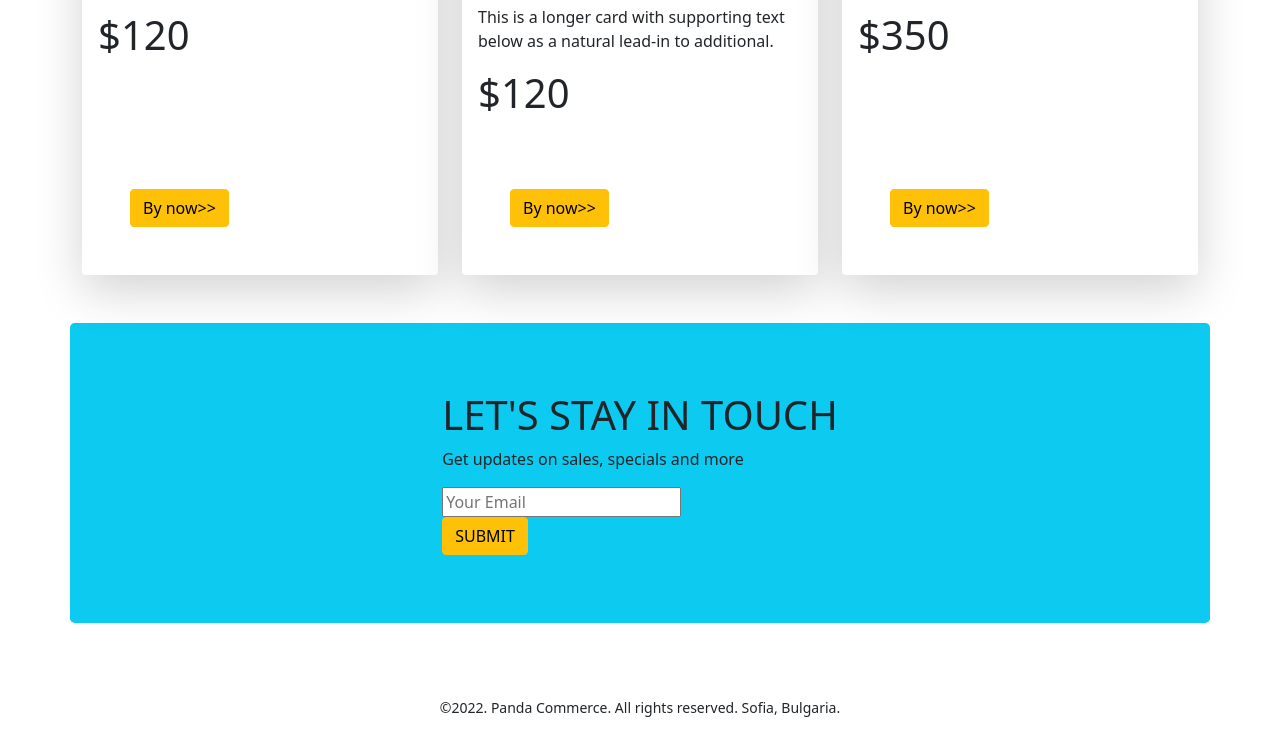
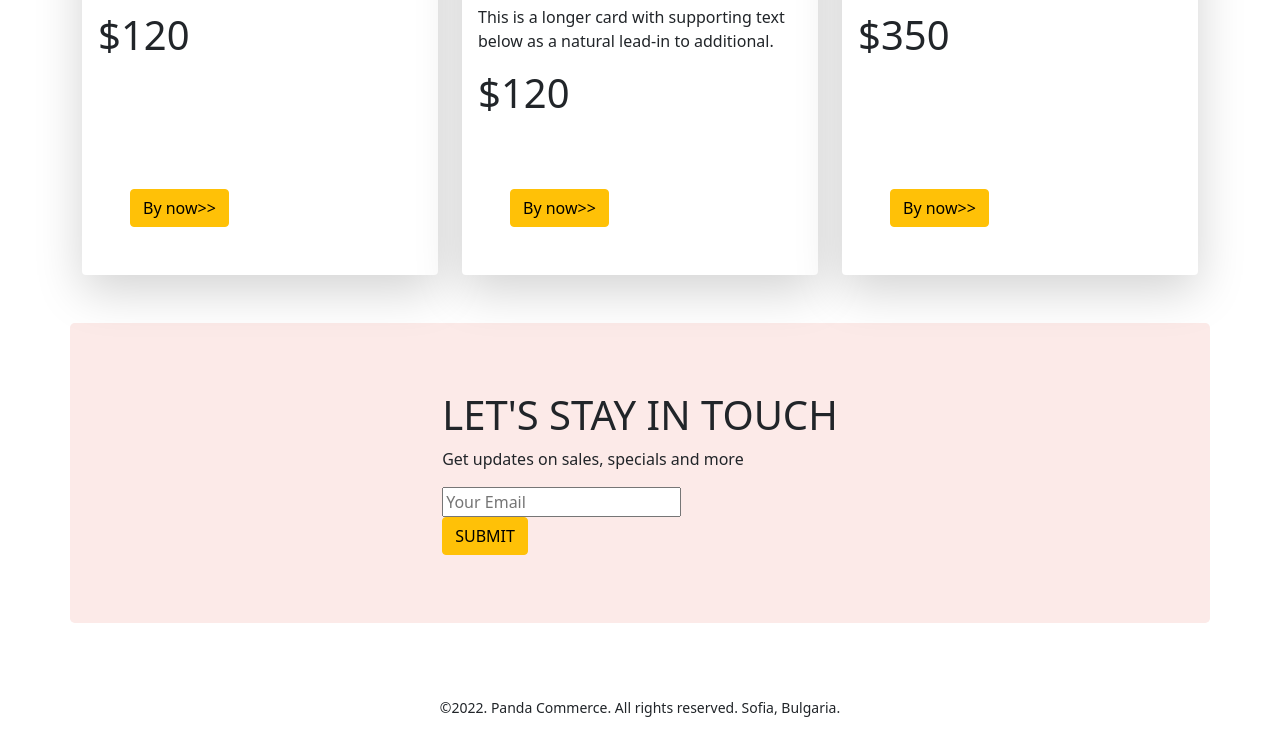
Before and after one commit to akramhossen1/panda-unda, a plain HTML site: page index.html in a window 1280 px wide. Shown: the part 1928-2663 px from the top of the page. Drawn offline with nearby package versions, Linux system fonts and the light colour scheme.

Commit message:
The new code

```diff
--- a/inbex.css
+++ b/inbex.css
@@ -1,3 +1,3 @@
 .background-slid{
-    background-color: antiquewhite;
+    background-color: #fceae8;
 }
--- a/index.html
+++ b/index.html
@@ -208,7 +208,7 @@
                 </div>
               </div>
         </section>
-        <section style="height: 300px;" class="container bg-info d-flex justify-content-center align-items-center rounded-3">
+        <section style="height: 300px;" class="container background-slid d-flex justify-content-center align-items-center rounded-3">
             <div>
                 <h1>LET'S STAY IN TOUCH</h1>
             <p>Get updates on sales, specials and more</p>
@@ -219,7 +219,7 @@
         </section>
         <br>
     </main>
-    <footer class= "mt-5 text-center">
+    <footer class= "mt-5 text-center ">
         <p><small>©2022. Panda Commerce. All rights reserved. Sofia, Bulgaria.</small></p>
     </footer>
 
```
